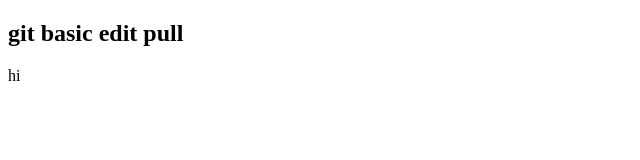
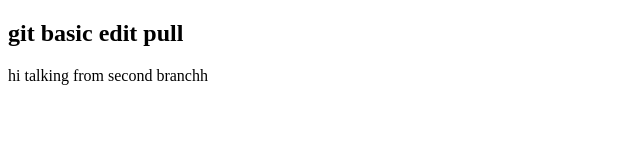
Before and after one commit to anika308142/my-first-website, a plain HTML site: page index.html in a window 1280 px wide. Shown: the whole page, without its empty margins (0-640 px from the left). Drawn offline with Linux system fonts and the light colour scheme.

Commit message:
2nd branch

```diff
--- a/index.html
+++ b/index.html
@@ -8,6 +8,6 @@
 </head>
 <body>
     <h2>git basic edit pull</h2>
-    <p>hi</p>
+    <p>hi talking from second branchh</p>
 </body>
 </html>
```
